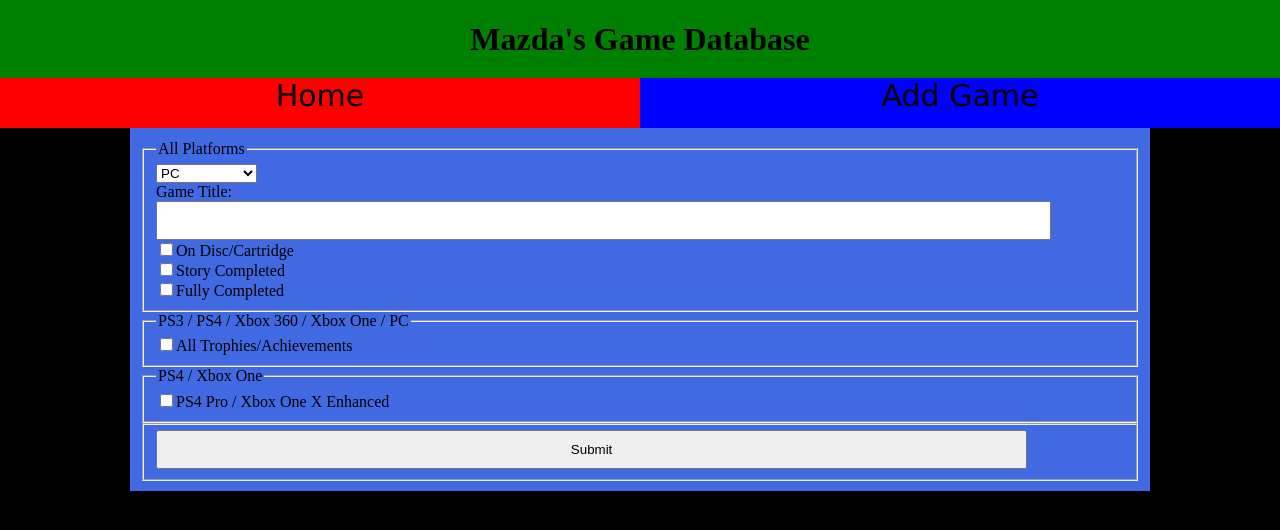
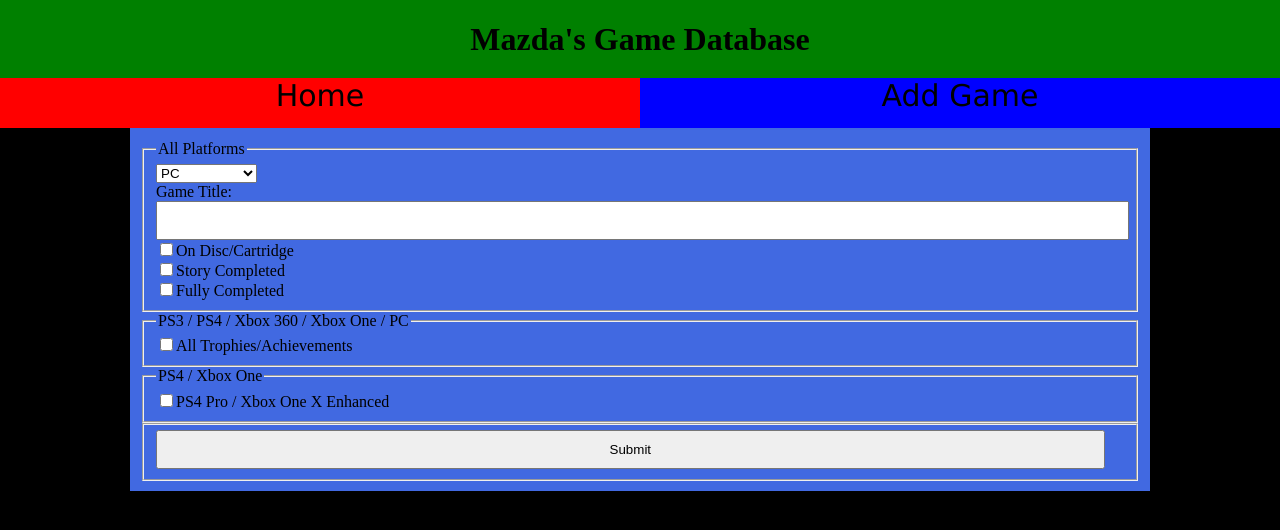
Before and after one commit to matthewneil/Mazdas-Game-Database, a PHP site: page /addGamePage.php in a window 1280 px wide. Shown: the top 530 px of the page. Run offline with PHP 8.4, Linux system fonts and the light colour scheme.

Commit message:
Update style.css

```diff
--- a/style.css
+++ b/style.css
@@ -66,7 +66,7 @@ section img {
 
 
 .fullWidth {
-	width: 90%;
+	width: 98%;
 	padding: 10px;
 }
 
```
